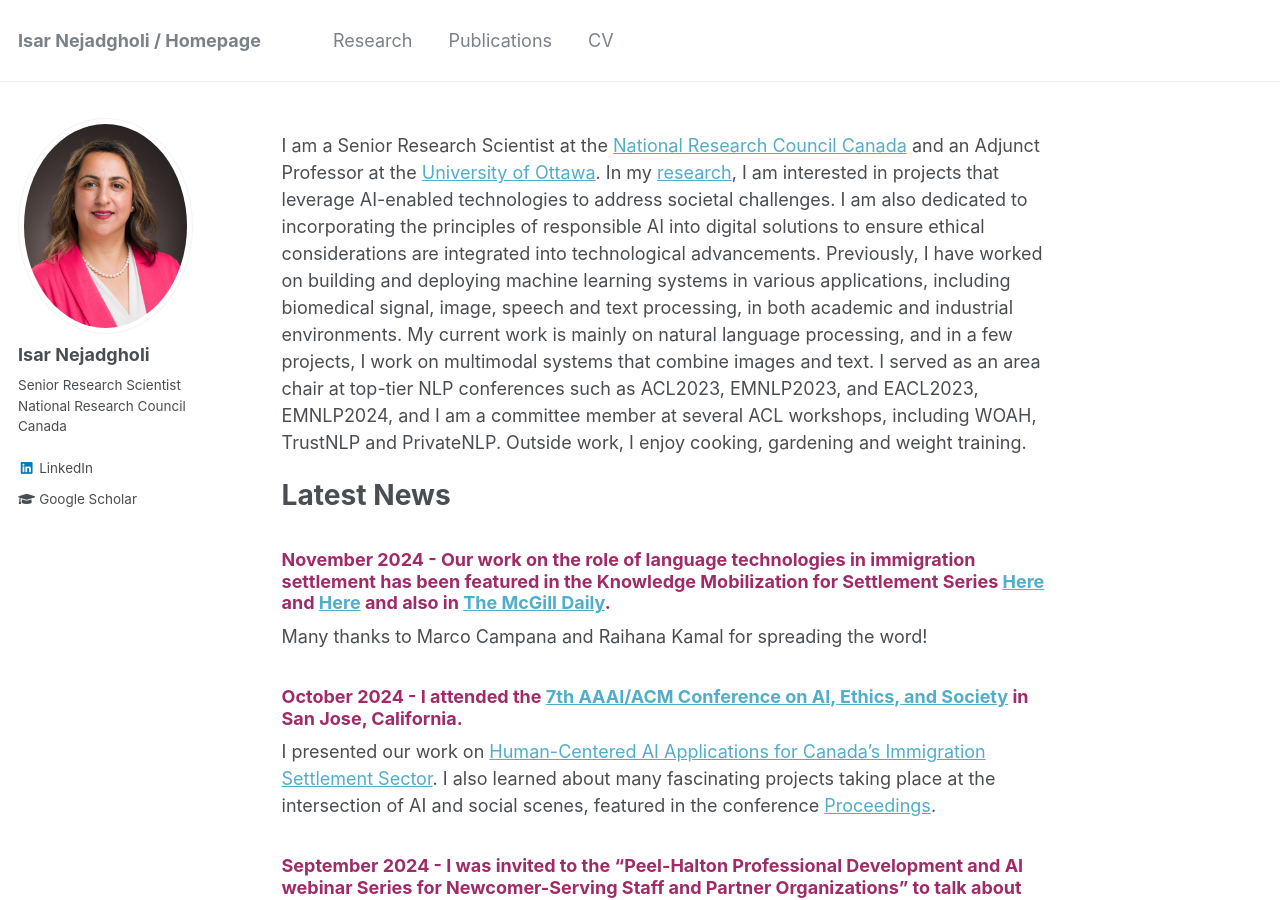
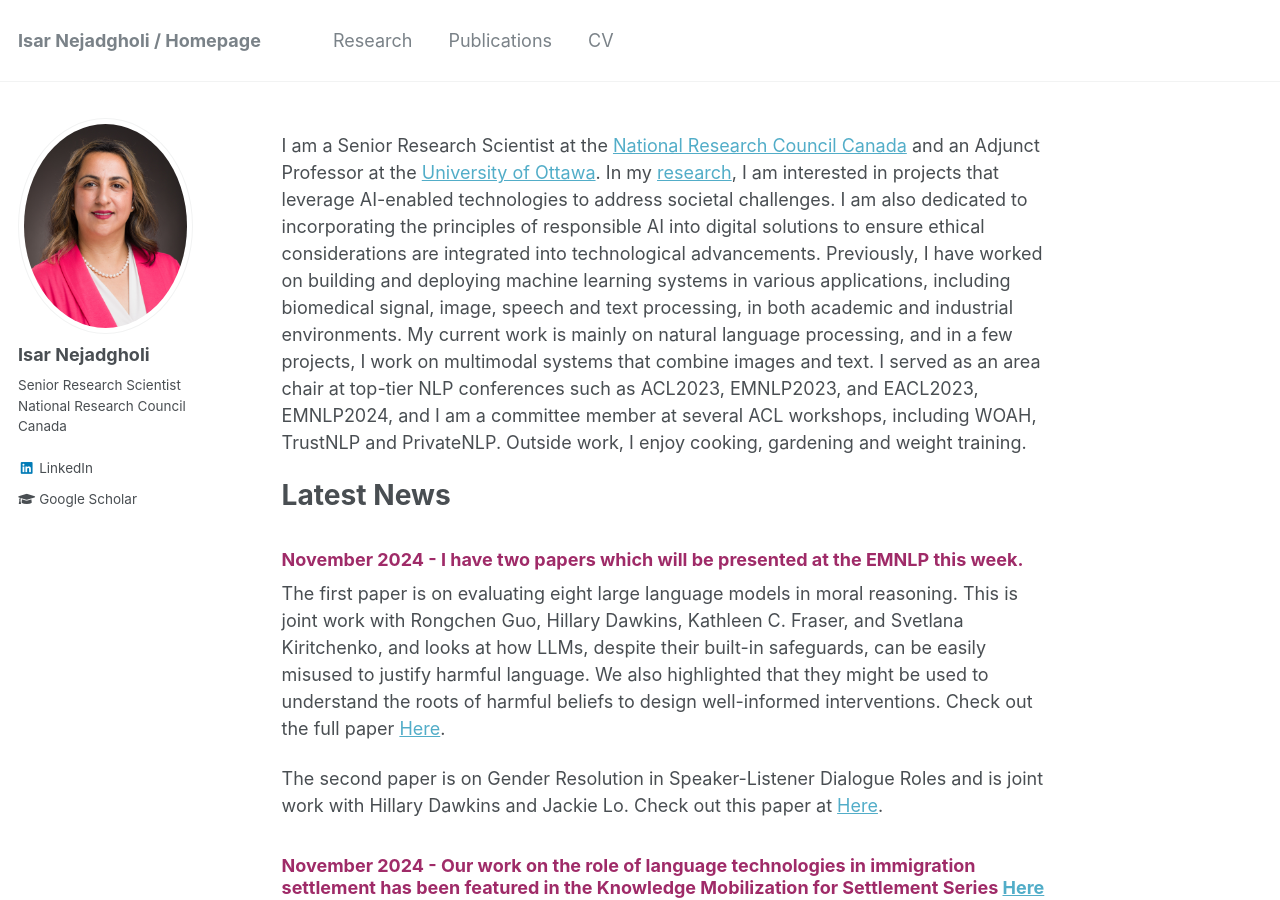
Before and after one commit to IsarNejad/IsarNejad.github.io, a Jekyll site: the page built from _pages/about.md, in a window 1280 px wide and 900 px high. Built offline with Jekyll 4.4.1, drawn with Linux system fonts in a browser that asks for light colours.

Commit message:
Update about.md

```diff
--- a/_pages/about.md
+++ b/_pages/about.md
@@ -11,6 +11,13 @@ redirect_from:
 I am a Senior Research Scientist at the [National Research Council Canada](https://nrc.canada.ca/en) and an Adjunct Professor at the [University of Ottawa](https://www.uottawa.ca/faculty-engineering/school-electrical-engineering-computer-science). In my [research](https://isarnejad.github.io//research/), I am interested in projects that leverage AI-enabled technologies to address societal challenges. ⁤⁤I am also dedicated to incorporating the principles of responsible AI into digital solutions to ensure ethical considerations are integrated into technological advancements. Previously, I have worked on building and deploying machine learning systems in various applications, including biomedical signal, image, speech and text processing, in both academic and industrial environments. My current work is mainly on natural language processing, and in a few projects, I work on multimodal systems that combine images and text. I served as an area chair at top-tier NLP conferences such as ACL2023, EMNLP2023, and EACL2023, EMNLP2024, and I am a committee member at several ACL workshops, including WOAH, TrustNLP and PrivateNLP. Outside work, I enjoy cooking, gardening and weight training.
 
 # Latest News
+
+{: .amaranth-deep-purple}
+### November 2024 - I have two papers which will be presented at the EMNLP this week.
+
+The first paper is on evaluating eight large language models in moral reasoning. This is joint work with Rongchen Guo, Hillary Dawkins, Kathleen C. Fraser, and Svetlana Kiritchenko, and looks at how LLMs, despite their built-in safeguards, can be easily misused to justify harmful language. We also highlighted that they might be used to understand the roots of harmful beliefs to design well-informed interventions. Check out the full paper [Here](https://lnkd.in/eNeN_J7u).
+
+The second paper is on Gender Resolution in Speaker-Listener Dialogue Roles and is joint work with Hillary Dawkins and Jackie Lo. Check out this paper at [Here](https://aclanthology.org/2024.wmt-1.25/).
 
 {: .amaranth-deep-purple}
 ### November 2024 - Our work on the role of language technologies in immigration settlement has been featured in the Knowledge Mobilization for Settlement Series [Here](https://km4s.ca/publication/social-and-ethical-risks-posed-by-general-purpose-llms-for-settling-newcomers-in-canada-2024/) and [Here](https://km4s.ca/publication/human-centered-ai-applications-for-canadas-immigration-settlement-sector-2024/) and also in [The McGill Daily](https://www.mcgilldaily.com/2024/11/bridging-culture-with-code/).
```
